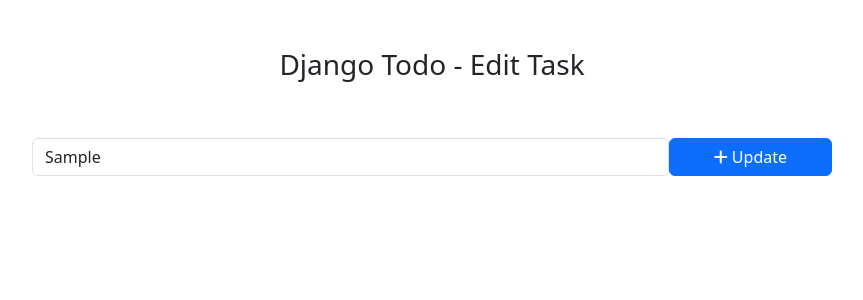
After one commit to talham/django_practice, a Django app: page /edittask/1 in a window 1280 px wide. The commit adds this page. Shown: the top 300 px of the page, without its empty margins (208-1071 px from the left). Run offline with Django 4.2, Linux system fonts and the light colour scheme; tables that the repository leaves empty hold one stand-in row (values such as "Sample post"); some libraries are stand-ins or nearby versions.

Commit message:
fully functional buttons

```diff
--- /dev/null
+++ b/course/todo_app/templates/edit_task.html
@@ -0,0 +1,35 @@
+<!DOCTYPE html>
+<html>
+    <head>
+        <meta charset="utf-8">
+        <meta http-equiv="X-UA-Compatible" content="IE=edge">
+        <title>Edit Task</title>
+
+        <!-- Bootstrap -->
+        <link href="https://cdn.jsdelivr.net/npm/bootstrap@5.3.0-alpha1/dist/css/bootstrap.min.css" rel="stylesheet" integrity="sha384-GLhlTQ8iRABdZLl6O3oVMWSktQOp6b7In1Zl3/Jr59b6EGGoI1aFkw7cmDA6j6gD" crossorigin="anonymous">
+        <script src="https://cdn.jsdelivr.net/npm/bootstrap@5.3.0-alpha1/dist/js/bootstrap.bundle.min.js" integrity="sha384-w76AqPfDkMBDXo30jS1Sgez6pr3x5MlQ1ZAGC+nuZB+EYdgRZgiwxhTBTkF7CXvN" crossorigin="anonymous"></script>
+        <!-- Font Awesome Icons -->
+        <script src="https://kit.fontawesome.com/a3dda44210.js" crossorigin="anonymous"></script>
+
+        <meta name="description" content="">
+        <meta name="viewport" content="width=device-width, initial-scale=1">
+        <link rel="stylesheet" href="">
+    </head>
+    <body>
+        <div class="container">
+            <h3 class="pt-5 pb-5 text-center"> Django Todo - Edit Task</h3>
+            <form action="{% url 'editTask' edit_task.id %}" method="POST" style="width: 800px; margin: auto;">
+                {% csrf_token %}
+                <div class="form-group">
+                    <span style="display: flex;">
+                        <input type="text" name="edittask" class="form-control" placeholder="edit or update task" value="{{edit_task.task}}">
+                        <button type="submit" class="btn btn-primary" style="width: 200px;"><i class="fa fa-plus"></i> Update</button>
+                    </span>
+                </div>
+            </form>
+
+
+        </div>
+        <script src="" async defer></script>
+    </body>
+</html>
--- a/course/todo_app/todo_app/urls.py
+++ b/course/todo_app/todo_app/urls.py
@@ -23,4 +23,6 @@
     path('addtask/',views.addTask,name='addTask'),
     path('mark_as_done/<int:id>',views.mark_as_Done,name='mark_as_Done'),
     path('undotask/<int:id>',views.UndoCompleteTask,name='undoTask'),
+    path('edittask/<int:id>',views.editTask,name='editTask'),
+    path('deletetask/<int:id>',views.deleteTask,name='deleteTask'),
 ]
--- a/course/todo_app/todo_list/views.py
+++ b/course/todo_app/todo_list/views.py
@@ -25,3 +25,21 @@
     task.status = False
     task.save()
     return redirect('home')
+
+def editTask(request,id):
+    """Edit task descriptions and due dates"""
+    edittask = get_object_or_404(todo_list,id=id)
+    if request.method == 'POST':
+        new_task = request.POST['edittask']
+        edittask.task = new_task
+        edittask.save()
+        return redirect('home')
+    else:
+        context = {'edit_task':edittask,}
+        return render(request,'edit_task.html',context)
+
+def deleteTask(request,id):
+    """Delete an existing task"""
+    task = get_object_or_404(todo_list,id=id)
+    task.delete()
+    return redirect('home')
```
Also changed, not shown: course/todo_app/templates/home.html (+3 -4 lines).
